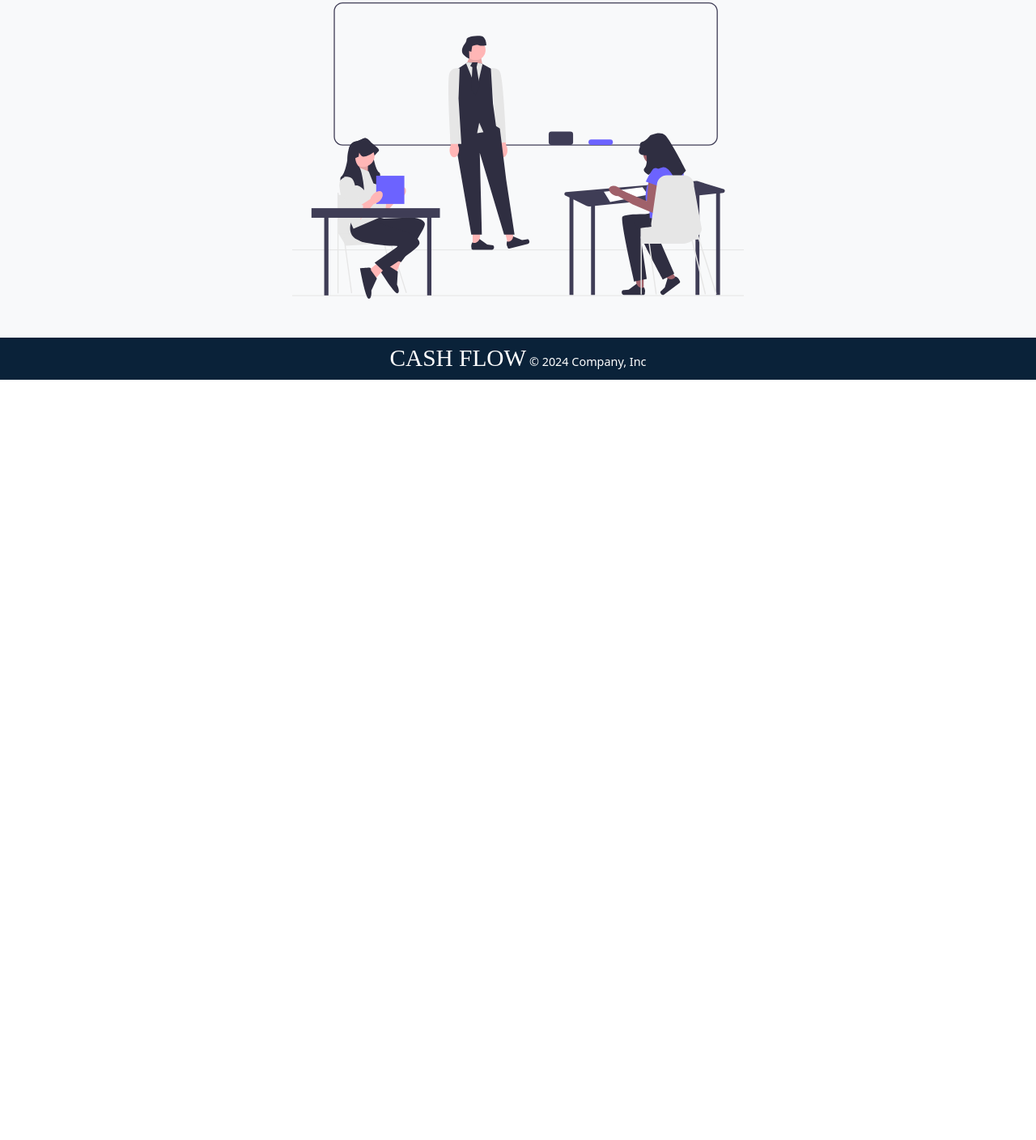
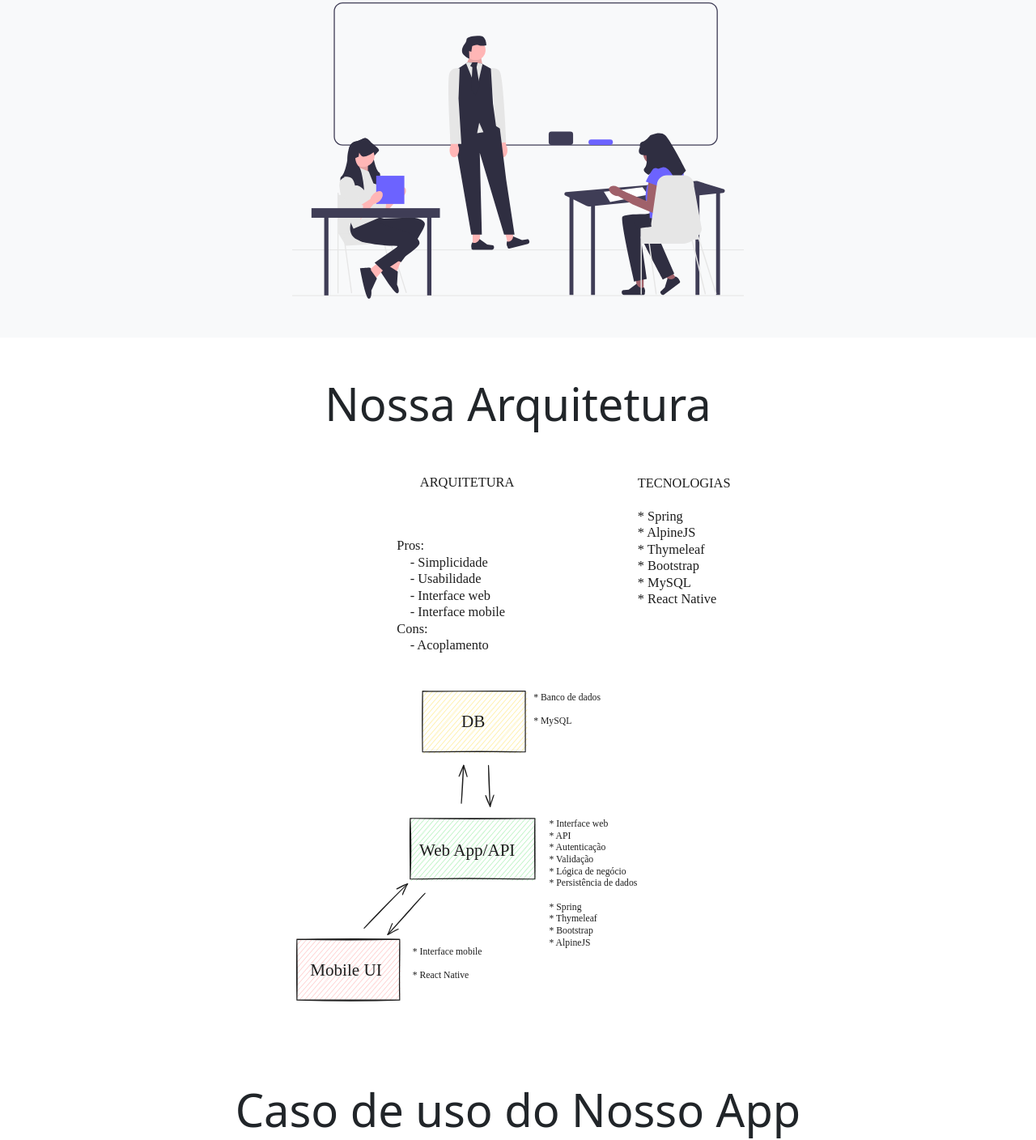
Before and after one commit to MDS-Magia-Desenvolvimento-de-Software/cash-flow, a plain HTML site: page index.html in a window 1280 px wide. Shown: the part 4456-5864 px from the top of the page at 81% size. Before the commit the page ends 4925 px from the top, so only its background shows below. Drawn offline with nearby package versions, Linux system fonts and the light colour scheme; a web font is replaced by a local one.

Commit message:
Add files via upload

```diff
--- a/index.html
+++ b/index.html
@@ -22,6 +22,7 @@
             </nav>
         </div>
     </div>
+
 </header>
 
 
@@ -81,6 +82,20 @@
                 <img src="img/undraw_educator_re_ju47.svg" alt="Illustration" class="img-fluid mt-4 img-animation">
             </div>
         </section>
+
+        <section class=" py-5">
+            <div class="container text-center">
+                <h2 class="display-4 mb-4">Nossa Arquitetura</h2>
+                <img src="img/Arquitetura.svg" alt="Illustration" class="img-fluid mt-4">
+            </div>
+        </section>
+
+        <section class="py-5">
+            <div class="container text-center">
+                <h2 class="display-4 mb-4">Caso de uso do Nosso App</h2>
+                <img src="img/Caso_Uso.svg" alt="Illustration" class="img-fluid mt-4">
+            </div>
+        </section>
     </main>
 
     <footer class="color text-white py-1">
```
Also changed, not shown: img/Arquitetura.svg (added), img/Caso_Uso.svg (added).
